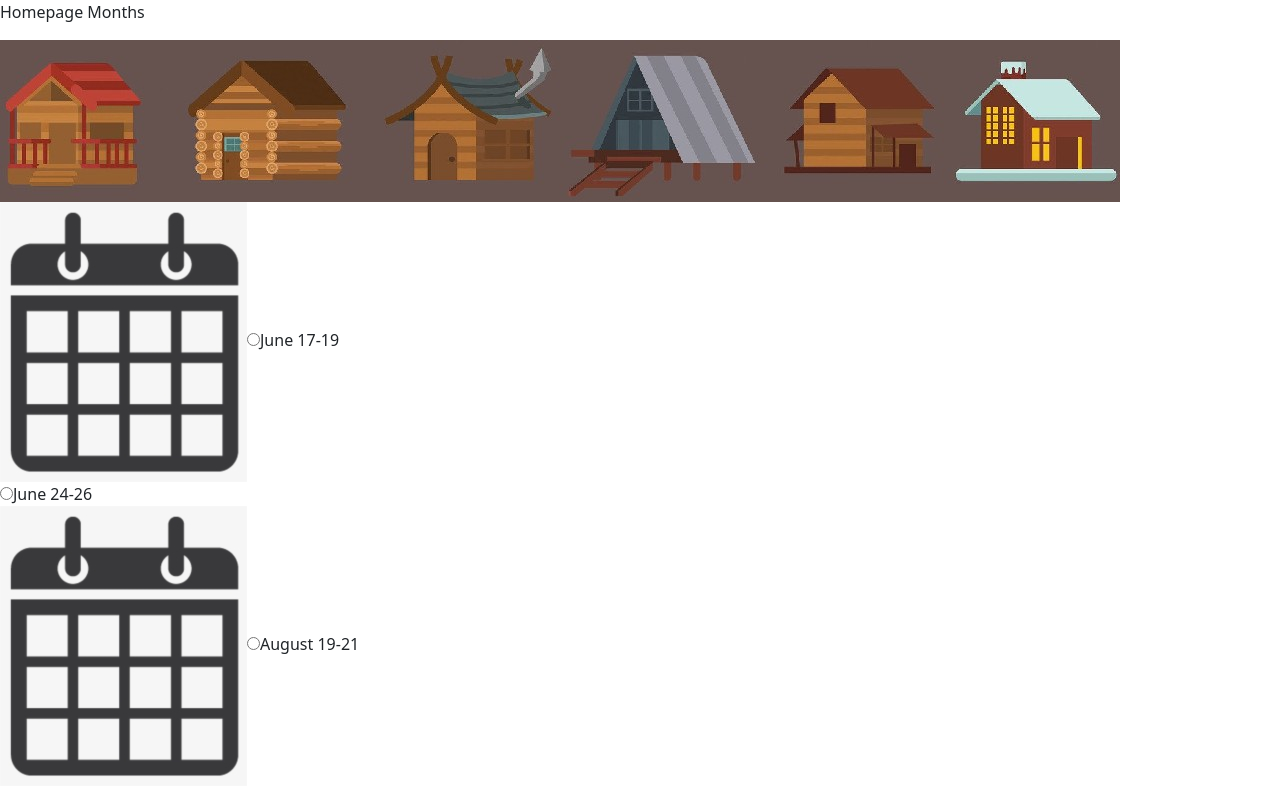
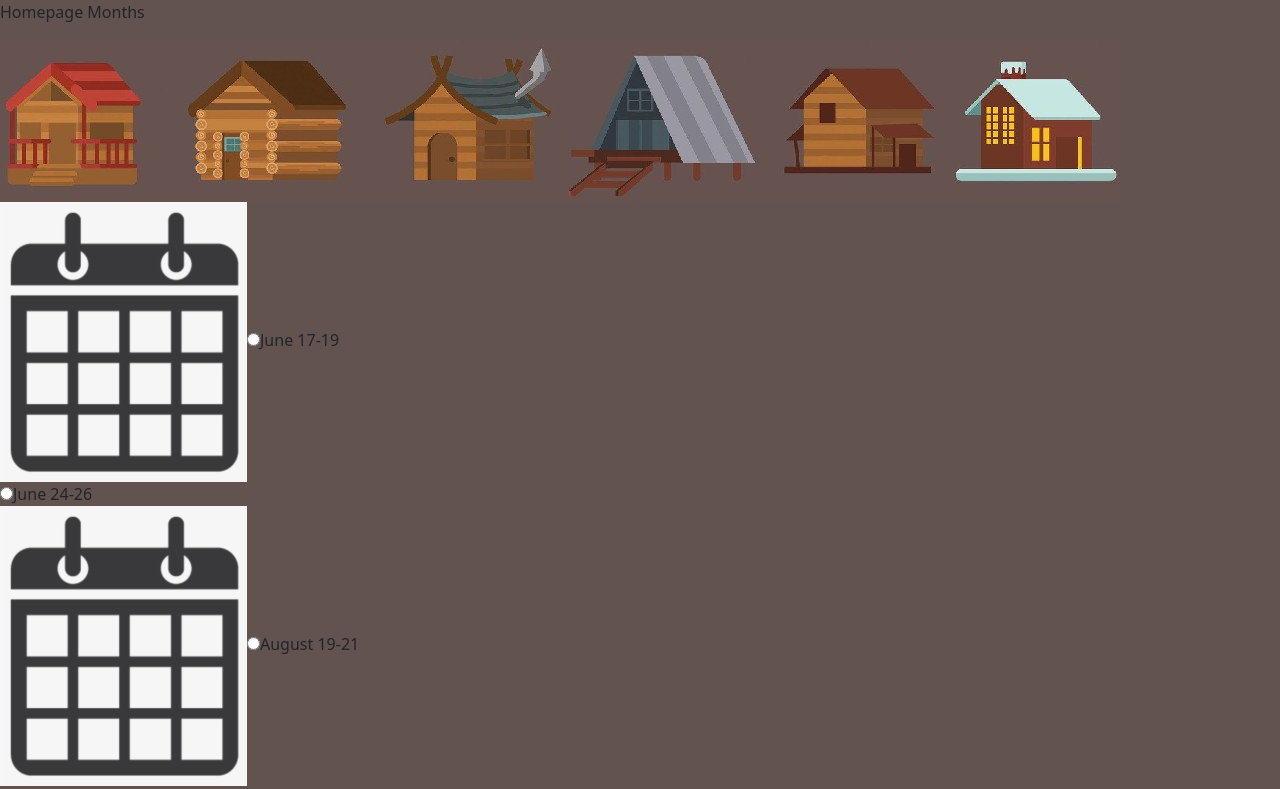
Before and after one commit to cynthem/Cabin-Generator, a React (Create React App) app: page / in a window 1280 px wide. Shown: the top 789 px of the page. Built offline with nearby package versions, Linux system fonts and the light colour scheme.

Commit message:
Changed default Bootstrap background color

```diff
--- a/src/styles/scss/custom.scss
+++ b/src/styles/scss/custom.scss
@@ -1 +1,7 @@
+$body-bg: rgb(99, 83, 80);
+
+
+
+
+
 @import '~bootstrap/scss/bootstrap.scss';
```
